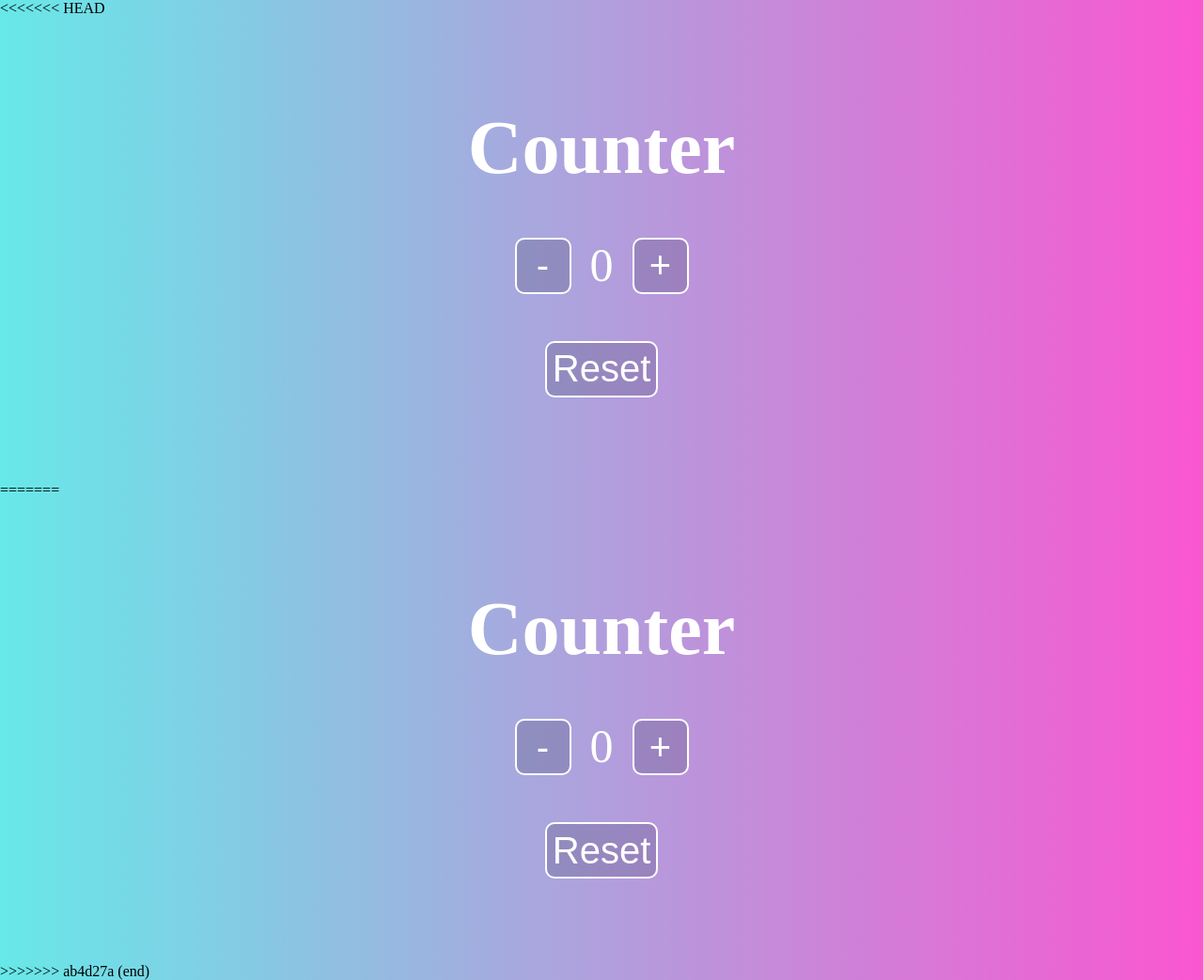
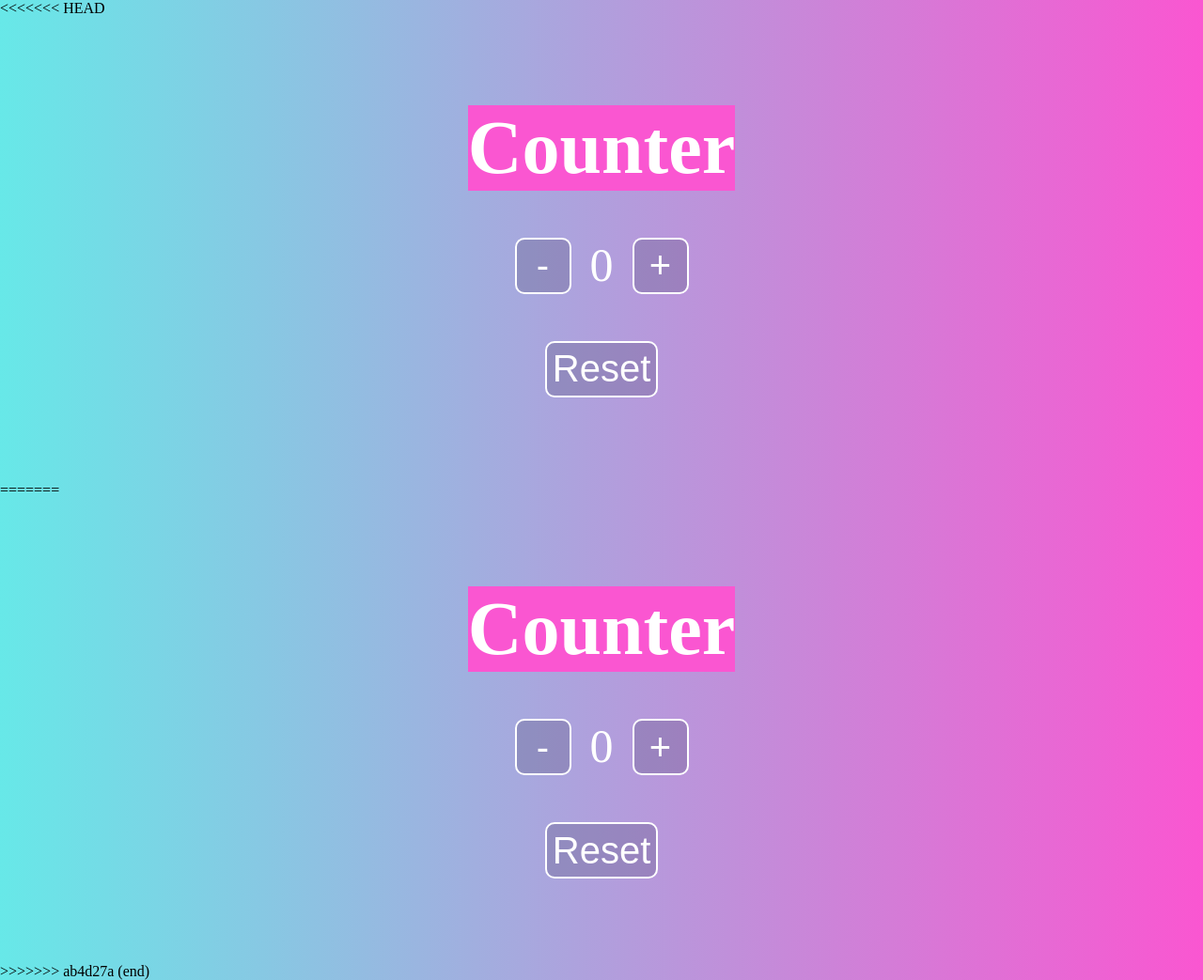
Before and after one commit to JessicaDabennini/ProgettoJavaScriptBasics, a plain HTML site: page index.html in a window 1280 px wide. Shown: the whole page at 94% size. Drawn offline with Linux system fonts and the light colour scheme.

Commit message:
Update styles.css

```diff
--- a/styles.css
+++ b/styles.css
@@ -52,6 +52,7 @@ button {
 h1 {
     font-size: 80px;
     margin-bottom: auto;
+    background-color: #fa56d1;
 }
 =======
 @import url("https://fonts.googleapis.com/css2?family=Anta&family=Fjalla+One&display=swap");
```
